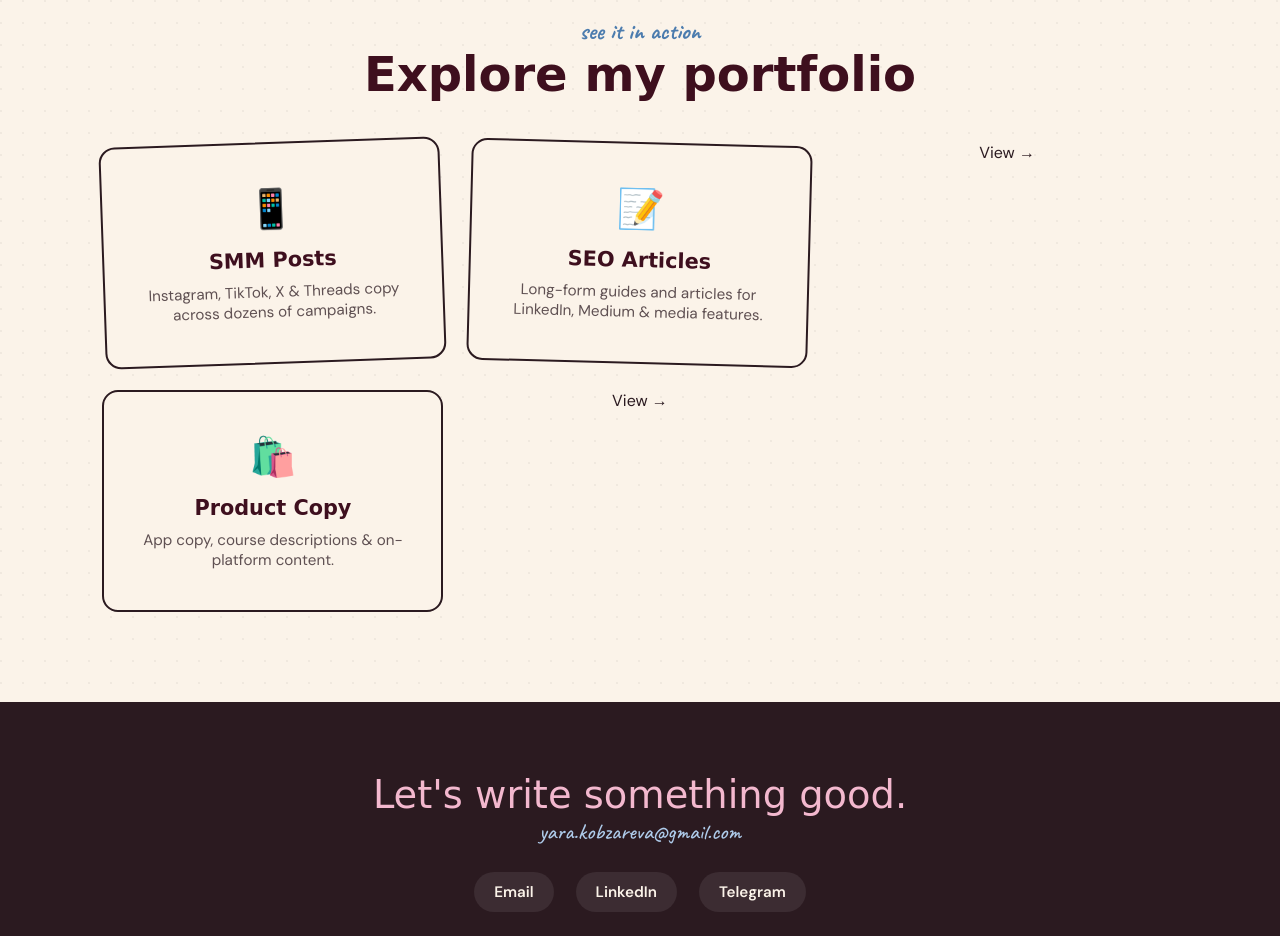
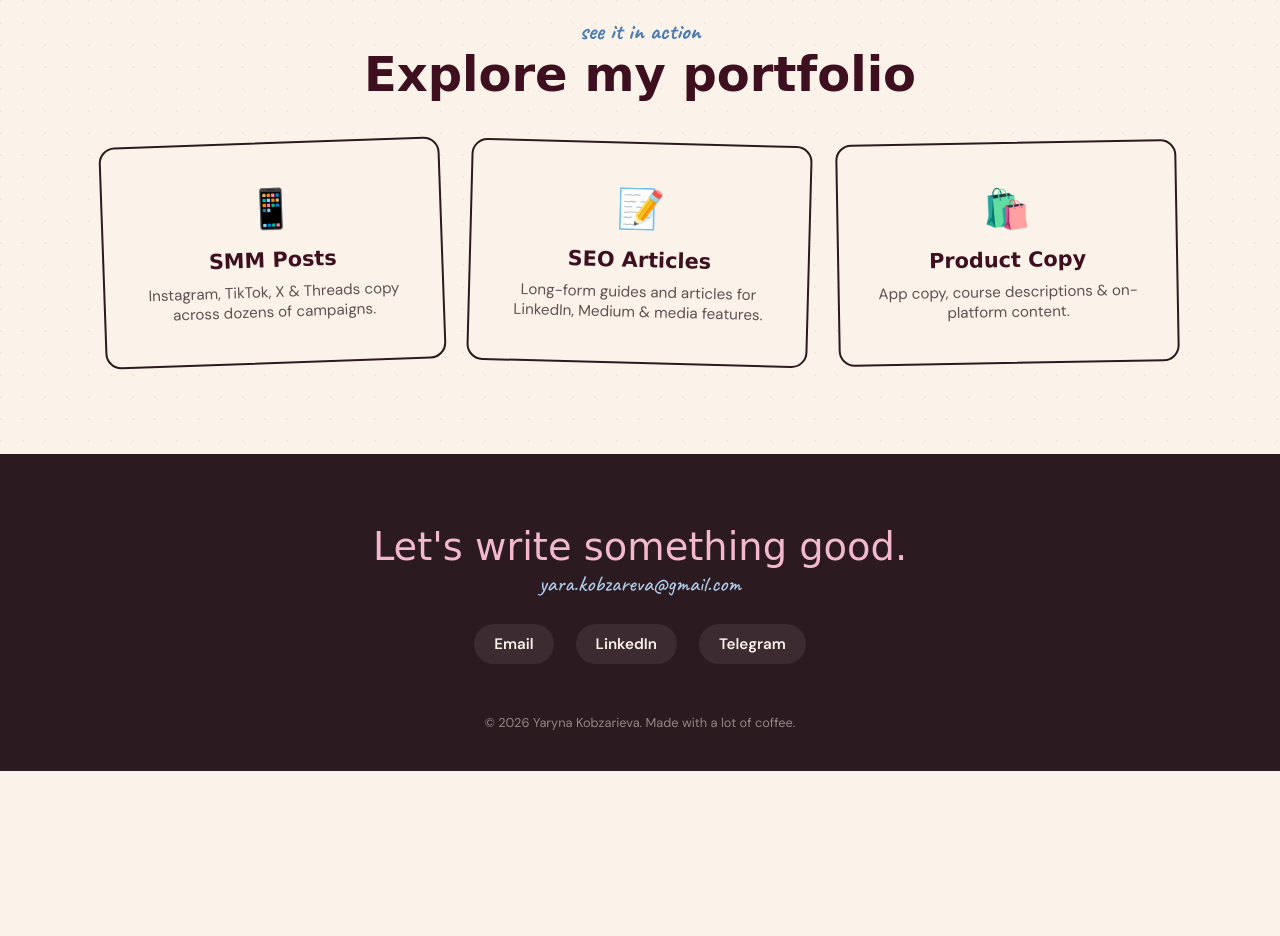
Before and after one commit to menimozna/copywriting_portfolio, a plain HTML site: page index.html in a window 1280 px wide. Shown: the part 3300-4236 px from the top of the page. After the commit the page ends 4071 px from the top, so only its background shows below. Drawn offline with Linux system fonts and the light colour scheme; a web font is replaced by a local one.

Commit message:
Update index.html

```diff
--- a/index.html
+++ b/index.html
@@ -417,17 +417,15 @@
         <h3>SMM Posts</h3>
         <p>Instagram, TikTok, X &amp; Threads copy across dozens of campaigns.</p>
       </a>
-      <a class="work-card" href="#">
+      <a class="work-card" href="seo-articles.html">
         <div class="emoji">📝</div>
         <h3>SEO Articles</h3>
         <p>Long-form guides and articles for LinkedIn, Medium &amp; media features.</p>
-        <a href="seo-articles.html" class="soon" style="text-decoration:none;">View →</a>
       </a>
-      <a class="work-card" href="#">
+      <a class="work-card" href="product-copy.html">
         <div class="emoji">🛍️</div>
         <h3>Product Copy</h3>
         <p>App copy, course descriptions &amp; on-platform content.</p>
-        <a href="product-copy.html" class="soon" style="text-decoration:none;">View →</a>
       </a>
     </div>
   </div>
```
